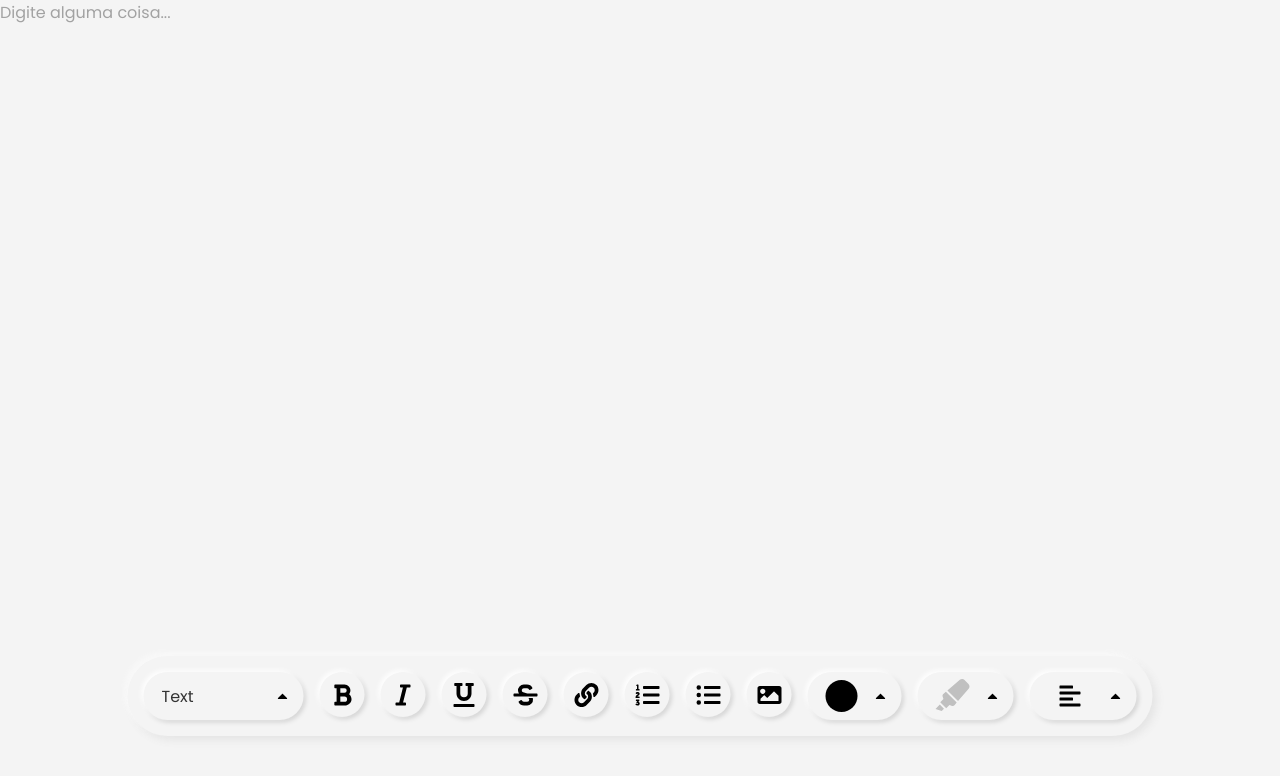
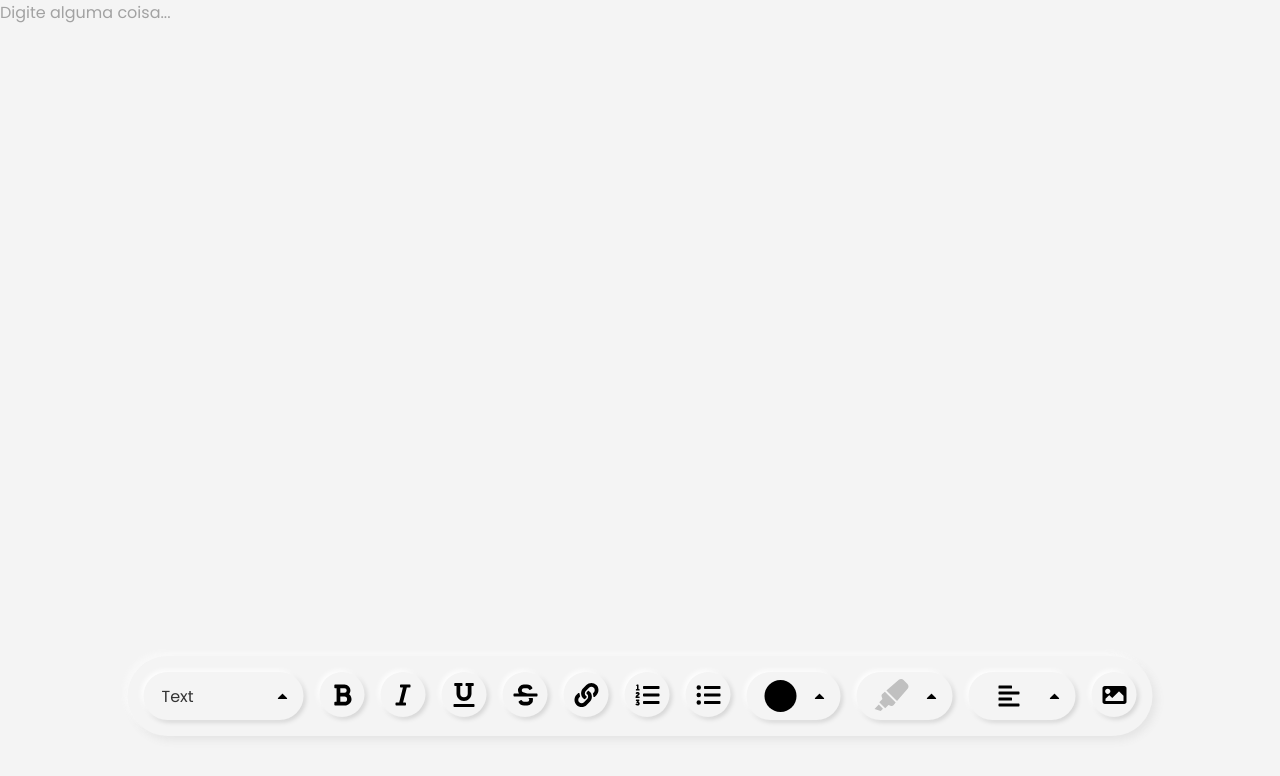
Before and after one commit to tjuandev/web_diary, a Next.js app: page / in a window 1280 px wide. Shown: the top 776 px of the page. Built offline with nearby package versions, Linux system fonts and the light colour scheme.

Commit message:
Changing the order of options rendering

```diff
--- a/src/organisms/Toolbar/OptionsComponents.tsx
+++ b/src/organisms/Toolbar/OptionsComponents.tsx
@@ -247,10 +247,10 @@ const Options = ({ editor }: EditorInterface) => {
       <SelectTypography editor={editor} />
       <MarkButtons editor={editor} />
       <BlockButtons editor={editor} />
-      <InsertImageButton />
       <ColorSelector editor={editor} />
       <BgSelector editor={editor} />
       <TextAlignmentSelector editor={editor} />
+      <InsertImageButton />
     </>
   );
 };
```
